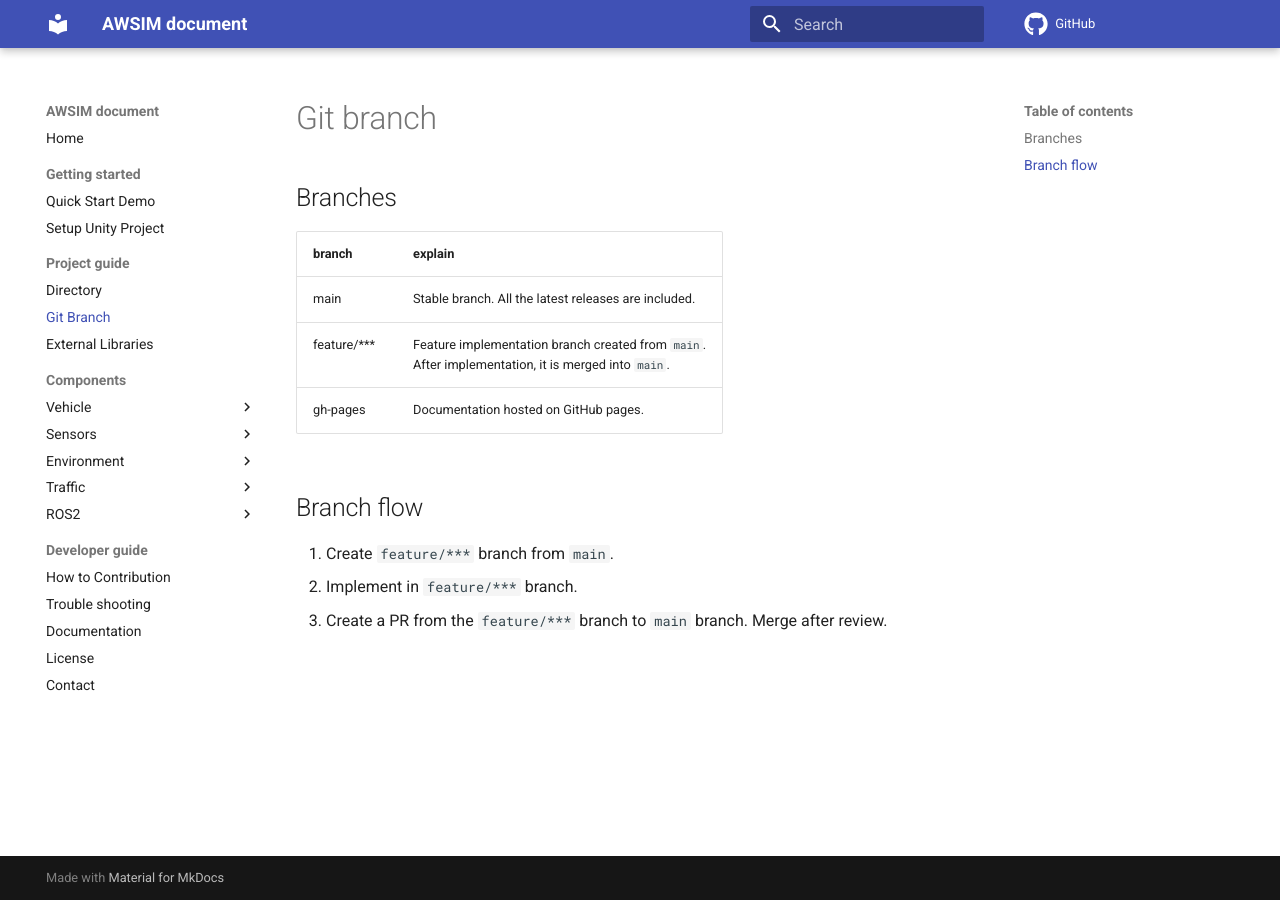
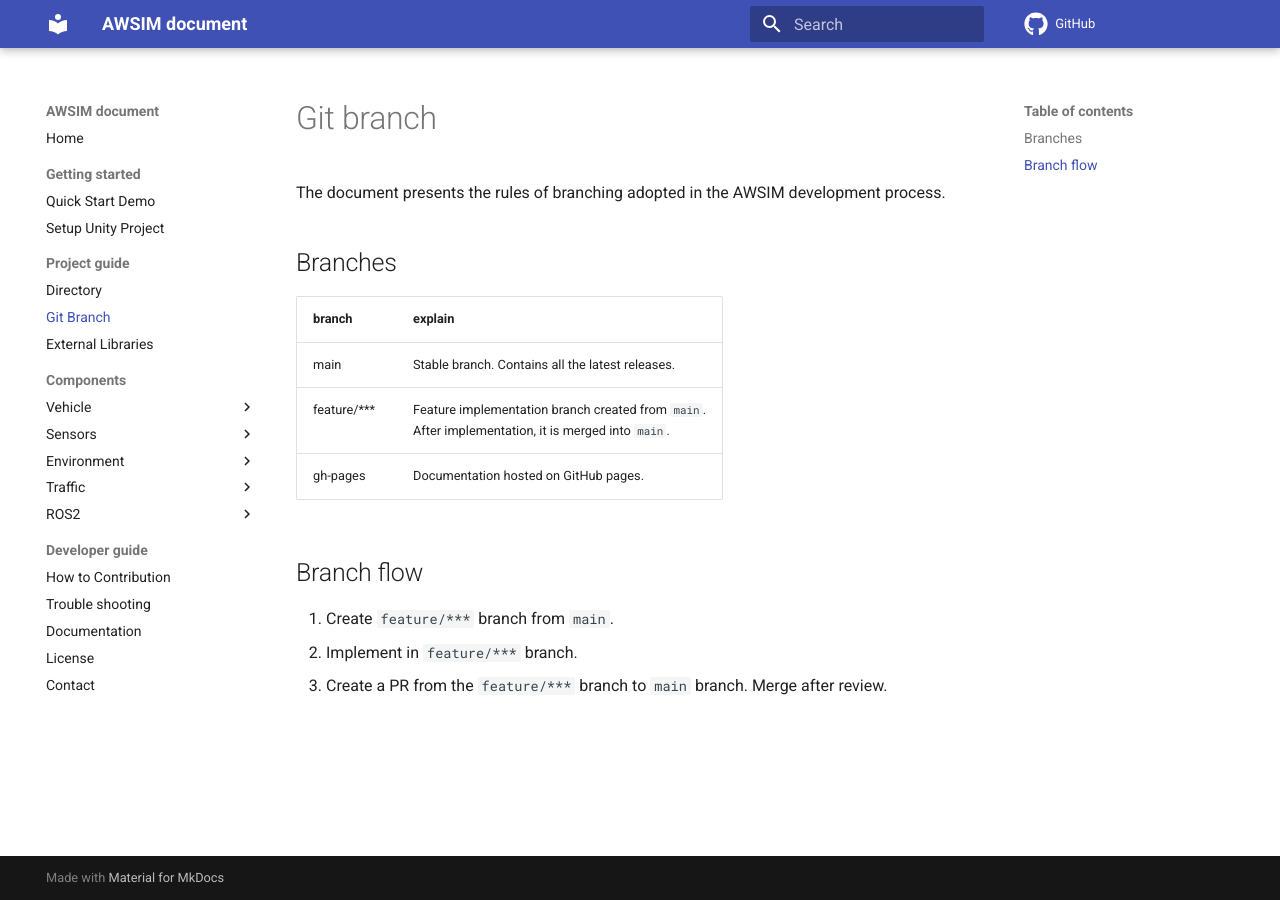
Before and after one commit to OptiVerse-Technology-Ltd/AWSIM, an MkDocs documentation site: the page built from docs/ProjectGuide/GitBranch/index.md, in a window 1280 px wide. Built offline with MkDocs 1.6.1 and Material for MkDocs 9.7.7, drawn with Linux system fonts in a browser that asks for light colours; comment, search, counter and statistics services are not loaded.

Commit message:
Change GitBranch document

```diff
--- a/docs/ProjectGuide/GitBranch/index.md
+++ b/docs/ProjectGuide/GitBranch/index.md
@@ -1,15 +1,17 @@
 # Git branch
+
+The document presents the rules of branching adopted in the AWSIM development process.
 
 ## Branches
 
 |branch|explain|
 |:--|:--|
-|main|Stable branch. All the latest releases are included.|
+|main|Stable branch. Contains all the latest releases.|
 |feature/***|Feature implementation branch created from `main`. <br>After implementation, it is merged into `main`.|
 |gh-pages|Documentation hosted on GitHub pages.|
 
 ## Branch flow
 
 1. Create `feature/***` branch from `main`.
-1. Implement in `feature/***` branch.
-1. Create a PR from the `feature/***` branch to `main` branch. Merge after review.
+2. Implement in `feature/***` branch.
+3. Create a PR from the `feature/***` branch to `main` branch. Merge after review.
```
